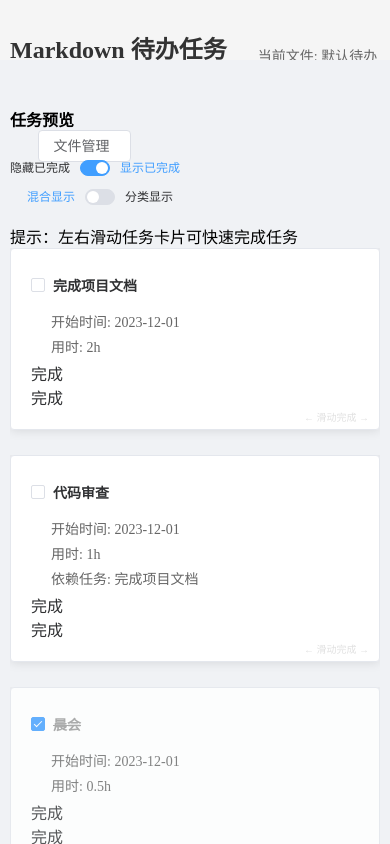
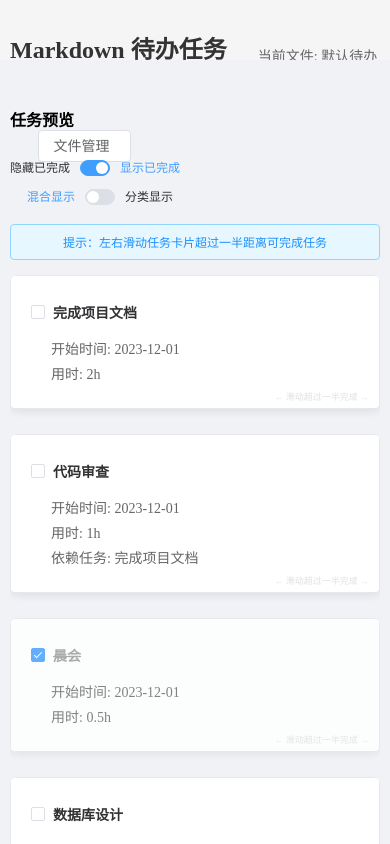
Before and after one commit to TargetCenter/AITodoList, a Vue app: page / in a window 390 px wide. Built offline with nearby package versions, Linux system fonts and the light colour scheme.

Commit message:
fix：修复移动端左右滑动的问题。

```diff
--- a/src/views/TodoEditor.vue
+++ b/src/views/TodoEditor.vue
@@ -81,7 +81,7 @@
                   <!-- 移动端滑动提示 -->
                   <div class="mobile-swipe-hint" v-if="incompleteTasks.length > 0">
                     <i class="el-icon-info"></i>
-                    提示：左右滑动任务卡片可快速完成任务
+                    提示：左右滑动任务卡片超过一半距离可完成任务
                   </div>
 
                   <!-- 未完成任务 -->
@@ -96,14 +96,22 @@
                       class="task-card-wrapper"
                       :class="{ 'completed-task': task.completed }"
                     >
-                      <el-card
-                        class="task-card"
-                        :class="{ 'slide-out': task.id === slidingTaskId }"
-                        @touchstart.passive="onTouchStart($event, task)"
-                        @touchmove.passive="onTouchMove($event, task)"
-                        @touchend.passive="onTouchEnd($event, task)"
+                      <div
+                        class="task-card-container"
+                        @touchstart="onTouchStart($event, task)"
+                        @touchmove="onTouchMove($event, task)"
+                        @touchend="onTouchEnd($event, task)"
                         @click="onTaskClick(task)"
                       >
+                        <div class="swipe-action-left">
+                          <i class="el-icon-check"></i>
+                          <span>完成</span>
+                        </div>
+                        <div class="swipe-action-right">
+                          <i class="el-icon-check"></i>
+                          <span>完成</span>
+                        </div>
+                        <el-card class="task-card" :class="{ 'slide-out': task.id === slidingTaskId }">
                           <div class="task-content">
                             <div class="task-header">
                               <el-checkbox
@@ -167,15 +175,8 @@
                               </div>
                             </div>
                           </div>
-                        <div class="swipe-action-left">
-                          <i class="el-icon-check"></i>
-                          完成
+                        </el-card>
                       </div>
-                        <div class="swipe-action-right">
-                          <i class="el-icon-check"></i>
-                          完成
-                        </div>
-                      </el-card>
                     </div>
                   </div>
 
@@ -459,28 +460,45 @@ export default {
       const deltaY = touchY - touchStartY.value
 
       // 判断是否为水平滑动（阈值提高，避免误触）
-      if (Math.abs(deltaX) > Math.abs(deltaY) && Math.abs(deltaX) > 30) {
+      if (Math.abs(deltaX) > Math.abs(deltaY) && Math.abs(deltaX) > 20) {
         isSwiping.value = true
         event.preventDefault()
 
-        const card = event.currentTarget.querySelector('.task-content')
-        const leftAction = event.currentTarget.querySelector('.swipe-action-left')
-        const rightAction = event.currentTarget.querySelector('.swipe-action-right')
+        const container = event.currentTarget
+        const card = container.querySelector('.task-card')
+        const leftAction = container.querySelector('.swipe-action-left')
+        const rightAction = container.querySelector('.swipe-action-right')
 
         if (card) {
-          // 左滑或右滑都显示完成操作
-          const progress = Math.min(Math.abs(deltaX) / 100, 1)
-          card.style.transform = `translateX(${deltaX}px)`
+          // 获取卡片宽度，计算一半距离
+          const cardWidth = card.offsetWidth
+          const halfWidth = cardWidth / 2
+
+          // 限制滑动距离，最大为卡片宽度
+          const maxDistance = cardWidth * 0.8
+          const limitedDeltaX = Math.max(-maxDistance, Math.min(maxDistance, deltaX))
+          const progress = Math.min(Math.abs(deltaX) / halfWidth, 1)
+
+          // 移动卡片
+          card.style.transform = `translateX(${limitedDeltaX}px)`
           card.style.transition = 'none'
 
           if (deltaX > 0 && rightAction) {
             // 右滑
             rightAction.style.opacity = progress
-            if (leftAction) leftAction.style.opacity = 0
+            rightAction.style.transform = 'scale(1)'
+            if (leftAction) {
+              leftAction.style.opacity = 0
+              leftAction.style.transform = 'scale(0.8)'
+            }
           } else if (deltaX < 0 && leftAction) {
             // 左滑
             leftAction.style.opacity = progress
-            if (rightAction) rightAction.style.opacity = 0
+            leftAction.style.transform = 'scale(1)'
+            if (rightAction) {
+              rightAction.style.opacity = 0
+              rightAction.style.transform = 'scale(0.8)'
+            }
           }
         }
       }
@@ -490,43 +508,74 @@ export default {
     const onTouchEnd = (event, task) => {
       if (task.completed) return
 
-      const card = event.currentTarget.querySelector('.task-content')
-      const leftAction = event.currentTarget.querySelector('.swipe-action-left')
-      const rightAction = event.currentTarget.querySelector('.swipe-action-right')
+      const container = event.currentTarget
+      const card = container.querySelector('.task-card')
+      const leftAction = container.querySelector('.swipe-action-left')
+      const rightAction = container.querySelector('.swipe-action-right')
       const touchX = event.changedTouches[0].clientX
       const deltaX = touchX - touchStartX.value
 
       if (card) {
+        // 获取卡片宽度，计算一半距离
+        const cardWidth = card.offsetWidth
+        const halfWidth = cardWidth / 2
+
         // 恢复过渡动画
-        card.style.transition = 'transform 0.3s ease, opacity 0.3s ease'
+        card.style.transition = 'transform 0.4s cubic-bezier(0.25, 0.46, 0.45, 0.94), opacity 0.4s ease'
+        if (leftAction) leftAction.style.transition = 'opacity 0.3s ease, transform 0.3s ease'
+        if (rightAction) rightAction.style.transition = 'opacity 0.3s ease, transform 0.3s ease'
 
-        // 如果滑动距离足够（左滑或右滑都可以），标记为完成
-        if (Math.abs(deltaX) > 80 && isSwiping.value) {
+        // 只有当滑动距离超过卡片宽度的一半且确实在滑动时，才标记为完成
+        if (Math.abs(deltaX) > halfWidth && isSwiping.value) {
           // 完成动画：向滑动方向继续滑出
-          const direction = deltaX > 0 ? '100%' : '-100%'
-          card.style.transform = `translateX(${direction})`
+          const direction = deltaX > 0 ? '150%' : '-150%'
+          card.style.transform = `translateX(${direction}) scale(0.8)`
           card.style.opacity = '0'
+
+          // 添加完成效果
+          container.style.transform = 'scale(0.95)'
+          container.style.transition = 'transform 0.4s ease'
 
           setTimeout(() => {
             task.completed = true
             onTaskStatusChange(task)
 
             // 重置样式
+            setTimeout(() => {
               card.style.transform = ''
               card.style.opacity = ''
               card.style.transition = ''
-            if (leftAction) leftAction.style.opacity = ''
-            if (rightAction) rightAction.style.opacity = ''
-          }, 300)
+              container.style.transform = ''
+              container.style.transition = ''
+              if (leftAction) {
+                leftAction.style.opacity = ''
+                leftAction.style.transform = ''
+                leftAction.style.transition = ''
+              }
+              if (rightAction) {
+                rightAction.style.opacity = ''
+                rightAction.style.transform = ''
+                rightAction.style.transition = ''
+              }
+            }, 100)
+          }, 400)
         } else {
           // 回弹到原位
-          card.style.transform = ''
-          if (leftAction) leftAction.style.opacity = ''
-          if (rightAction) rightAction.style.opacity = ''
+          card.style.transform = 'translateX(0)'
+          if (leftAction) {
+            leftAction.style.opacity = '0'
+            leftAction.style.transform = 'scale(0.8)'
+          }
+          if (rightAction) {
+            rightAction.style.opacity = '0'
+            rightAction.style.transform = 'scale(0.8)'
+          }
 
           setTimeout(() => {
             card.style.transition = ''
-          }, 300)
+            if (leftAction) leftAction.style.transition = ''
+            if (rightAction) rightAction.style.transition = ''
+          }, 400)
         }
       }
 
@@ -535,8 +584,11 @@ export default {
 
     // PC端点击事件
     const onTaskClick = (task) => {
-      // 如果正在滑动或者是触摸设备，不处理点击
-      if (isSwiping.value || 'ontouchstart' in window) return
+      // 如果正在滑动，不处理点击
+      if (isSwiping.value) return
+
+      // 在触摸设备上完全禁用点击完成功能
+      if ('ontouchstart' in window) return
 
       // 仅在PC端（非触摸设备）点击切换完成状态
       task.completed = !task.completed
@@ -942,6 +994,18 @@ export default {
   flex: 1;
 }
 
+.mobile-swipe-hint {
+  display: none;
+  background: #e6f7ff;
+  border: 1px solid #91d5ff;
+  border-radius: 4px;
+  padding: 8px 12px;
+  margin-bottom: 15px;
+  font-size: 12px;
+  color: #1890ff;
+  text-align: center;
+}
+
 .task-section-title {
   margin: 20px 0 10px 0;
   padding: 8px 12px;
@@ -970,15 +1034,23 @@ export default {
   opacity: 0.8;
 }
 
+.task-card-container {
+  position: relative;
+  overflow: hidden;
+  border-radius: 8px;
+  user-select: none;
+  -webkit-user-select: none;
+  -moz-user-select: none;
+  -ms-user-select: none;
+}
+
 .task-card {
   position: relative;
   cursor: pointer;
   transition: all 0.3s ease;
   overflow: hidden;
-  user-select: none;
-  -webkit-user-select: none;
-  -moz-user-select: none;
-  -ms-user-select: none;
+  z-index: 3;
+  background: white;
 }
 
 .task-card:hover {
@@ -1005,16 +1077,15 @@ export default {
   position: relative;
   z-index: 2;
   background: white;
-  transition: transform 0.2s ease;
 }
 
-.swipe-action {
+.swipe-action-left,
+.swipe-action-right {
   position: absolute;
   top: 0;
-  right: 0;
   height: 100%;
   width: 80px;
-  background: #67c23a;
+  background: linear-gradient(135deg, #67c23a, #85ce61);
   color: white;
   display: flex;
   flex-direction: column;
@@ -1023,12 +1094,30 @@ export default {
   font-size: 12px;
   z-index: 1;
   opacity: 0;
-  transition: opacity 0.2s ease;
+  transition: opacity 0.2s ease, transform 0.2s ease;
+  border-radius: 8px;
+  box-shadow: 0 2px 8px rgba(103, 194, 58, 0.3);
+  transform: scale(0.8);
 }
 
-.swipe-action i {
+.swipe-action-left {
+  left: 0;
+}
+
+.swipe-action-right {
+  right: 0;
+}
+
+.swipe-action-left i,
+.swipe-action-right i {
   font-size: 20px;
   margin-bottom: 4px;
+}
+
+.swipe-action-left span,
+.swipe-action-right span {
+  font-size: 10px;
+  font-weight: 600;
 }
 
 .task-header {
@@ -1068,17 +1157,20 @@ export default {
 
 /* 移动端触摸优化 */
 @media (max-width: 768px) {
-  .task-card {
+  .mobile-swipe-hint {
+    display: block;
+  }
+
+  .task-card-container {
     touch-action: pan-y;
-    position: relative;
   }
 
   .task-card::after {
-    content: "← 滑动完成 →";
+    content: "← 滑动超过一半完成 →";
     position: absolute;
     bottom: 5px;
     right: 10px;
-    font-size: 10px;
+    font-size: 9px;
     color: #ccc;
     pointer-events: none;
     opacity: 0.6;
```
Lines whose indentation alone changed are shown as unchanged.
